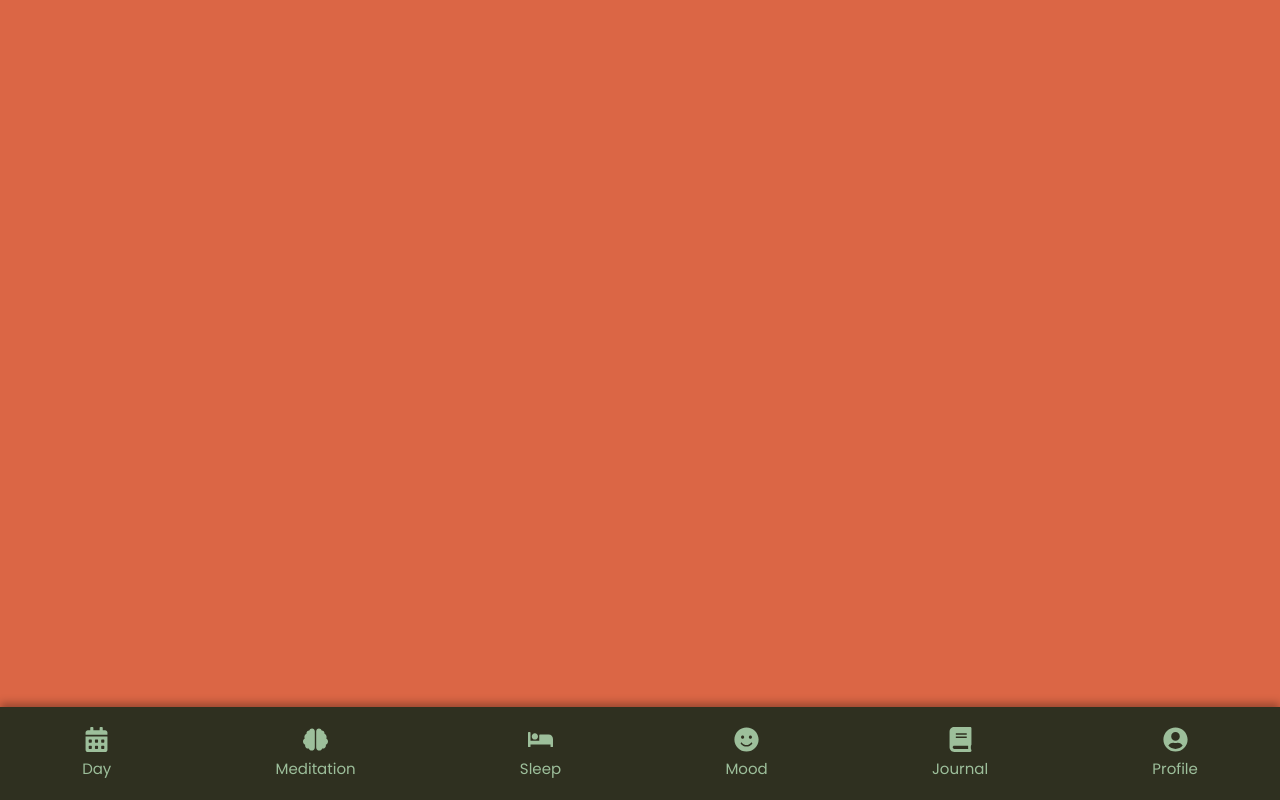
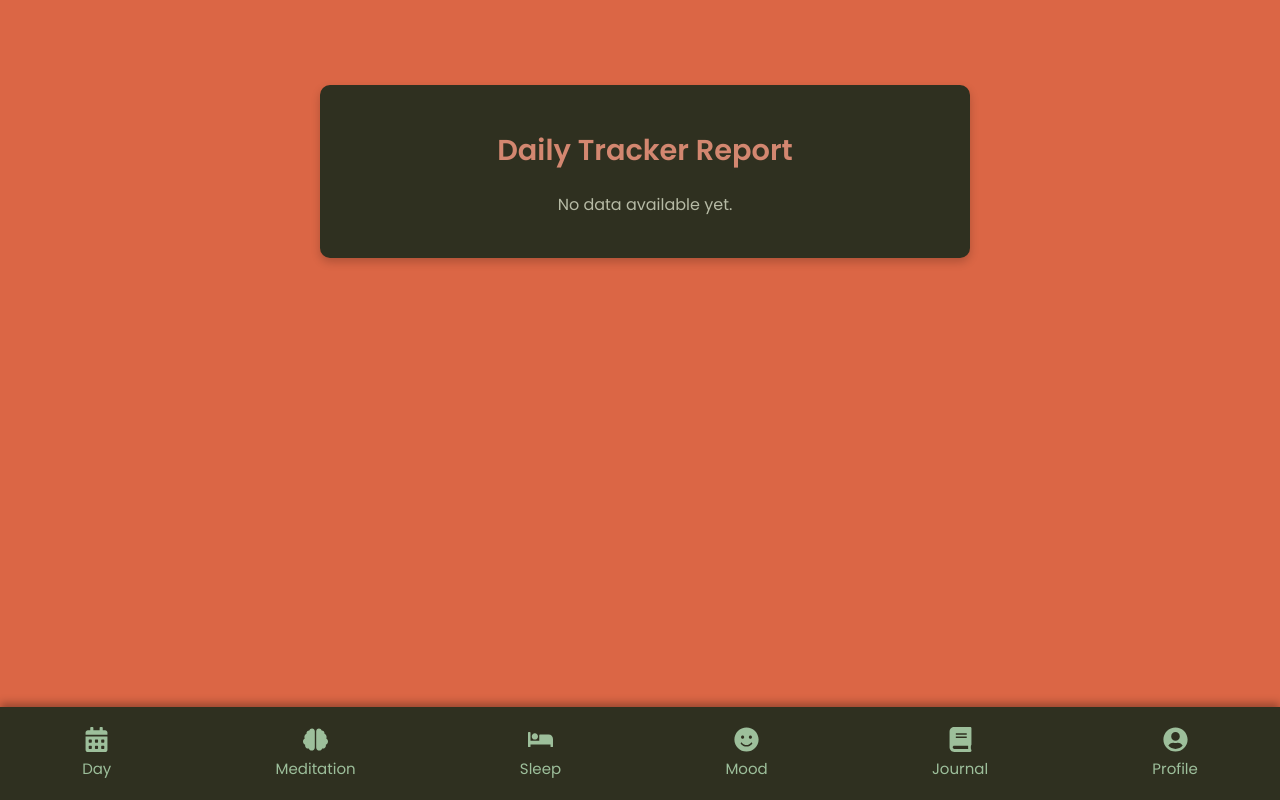
Before and after one commit to krithikadh/MINDFULNESS, a React (Vite) app in the folder mindfulness/: page /trackreport in a window 1280 px wide. Built offline with nearby package versions, Linux system fonts and the light colour scheme.

Commit message:
Track report completed

```diff
--- a/mindfulness/src/App.jsx
+++ b/mindfulness/src/App.jsx
@@ -8,6 +8,7 @@ import Navbar from "./components/FunctionalComponents/Navbar";
 import { BrowserRouter, Routes, Route } from "react-router-dom";
 import Signup from "./components/FunctionalComponents/Signup";
 import Login from "./components/FunctionalComponents/Login";
+import TrackReport from "./components/FunctionalComponents/TrackReport";
 
 function App() {
   return (
@@ -23,6 +24,7 @@ function App() {
           <Route path="/profile" element={<Profile />} />
           <Route path="/signup" element={<Signup />} />
           <Route path="/login" element={<Login />} />
+          <Route path="/trackreport" element={<TrackReport/>}/>
         </Routes>
       </BrowserRouter>
     </main>
--- a/mindfulness/src/components/FunctionalComponents/Journal.jsx
+++ b/mindfulness/src/components/FunctionalComponents/Journal.jsx
@@ -1,3 +1,59 @@
+import React, { useState, useEffect } from "react";
+import "../css/Journal.css";
+
+const Journal = () => {
+  const [entry, setEntry] = useState("");
+  const [entries, setEntries] = useState([]);
+
+  useEffect(() => {
+    const storedData = JSON.parse(localStorage.getItem("trackerEntries")) || [];
+    setEntries(storedData);
+  }, []);
+
+  const handlePost = () => {
+    if (entry.trim() !== "") {
+      const today = new Date().toISOString().split("T")[0]; // YYYY-MM-DD
+      const meditation = localStorage.getItem("meditationMinutes") || "0";
+      const sleep = localStorage.getItem("sleepHours") || "0";
+      const mood = JSON.parse(localStorage.getItem("selectedMood")) || { emoji: "-", name: "Neutral" };
+
+      const newEntry = {
+        date: today,
+        meditation,
+        sleep,
+        moodEmoji: mood.emoji,
+        journal: entry
+      };
+
+      const updatedEntries = [newEntry, ...entries];
+      localStorage.setItem("trackerEntries", JSON.stringify(updatedEntries));
+      setEntries(updatedEntries);
+
+      setEntry("");
+    }
+  };
+
+  return (
+    <div className="journal-container">
+      <h1 className="journal">Reflect on your day's activities</h1>
+
+      <textarea
+        className="journal-input"
+        value={entry}
+        onChange={(e) => setEntry(e.target.value)}
+        placeholder="Write your journal entry..."
+      ></textarea>
+
+      <button className="post-button" onClick={handlePost}>
+        Save
+      </button>
+    </div>
+  );
+};
+
+export default Journal;
+
+/*
 import React, { useState } from "react";
 import "../css/Journal.css";
 
@@ -39,3 +95,4 @@ const Journal = () => {
 };
 
 export default Journal;
+*/
--- a/mindfulness/src/components/FunctionalComponents/Profile.jsx
+++ b/mindfulness/src/components/FunctionalComponents/Profile.jsx
@@ -9,7 +9,7 @@ const Profile = () => {
       <div className="profile-options">
         <Link to="/login" className="profile-button">Login</Link>
         <Link to="/signup" className="profile-button">Signup</Link>
-        <Link to="/track-report" className="profile-button">Track Report</Link>
+        <Link to="/trackreport" className="profile-button">Track Report</Link>
       </div>
     </div>
   );
--- /dev/null
+++ b/mindfulness/src/components/FunctionalComponents/TrackReport.jsx
@@ -0,0 +1,37 @@
+import React, { useState, useEffect } from "react";
+import "../css/TrackReport.css";
+
+const TrackReport = () => {
+  const [entries, setEntries] = useState([]);
+
+  useEffect(() => {
+    const storedData = JSON.parse(localStorage.getItem("trackerEntries")) || [];
+    const formattedData = storedData.map(entry => ({
+      ...entry,
+      date: new Date(entry.date).toLocaleDateString("en-GB")
+    }));
+    setEntries(formattedData);
+  }, []);
+
+  return (
+    <div className="tracker-container">
+      <h1 className="tracker-heading">Daily Tracker Report</h1>
+
+      {entries.length === 0 ? (
+        <p className="no-data">No data available yet.</p>
+      ) : (
+        entries.map((entry, index) => (
+          <div key={index} className="tracker-entry">
+            <h2>{entry.date}</h2>
+            <p><strong>Meditation:</strong> {entry.meditation} mins</p>
+            <p><strong>Sleep:</strong> {entry.sleep} hrs</p>
+            <p><strong>Mood:</strong> {entry.moodEmoji}</p>
+            <p><strong>Journal:</strong> {entry.journal || "No journal entry"}</p>
+          </div>
+        ))
+      )}
+    </div>
+  );
+};
+
+export default TrackReport;
--- /dev/null
+++ b/mindfulness/src/components/css/TrackReport.css
@@ -0,0 +1,52 @@
+.tracker-container {
+    max-width: 600px;
+    margin: 85px auto;
+    padding: 25px;
+    background-color: #2F3020;
+    border-radius: 10px;
+    box-shadow: 0px 4px 10px rgba(0, 0, 0, 0.2);
+    text-align: center;
+    color: white;
+}
+
+.tracker-heading {
+    color: #D38770;
+    font-size: 1.8rem;
+    margin-bottom: 20px;
+}
+
+.no-data {
+    font-size: 1rem;
+    color: #b6baa5;
+}
+
+.tracker-entry {
+    background-color: #3E4030;
+    padding: 15px;
+    margin: 15px 0;
+    border-radius: 8px;
+    box-shadow: 0px 2px 5px rgba(0, 0, 0, 0.2);
+    text-align: left;
+}
+
+.tracker-entry h2 {
+    font-size: 1.3rem;
+    color: #E0E5C5;
+    margin-bottom: 10px;
+    border-bottom: 1px solid #b6baa5;
+    padding-bottom: 5px;
+}
+
+.tracker-entry p {
+    font-size: 1rem;
+    margin: 5px 0;
+    color: #b6baa5;
+}
+
+.tracker-entry strong {
+    color: #D38770;
+}
+
+.tracker-entry p:last-child {
+    margin-bottom: 0;
+}
```
